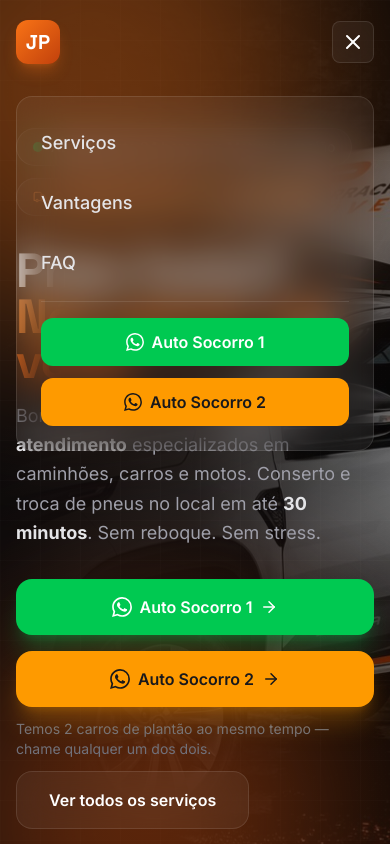
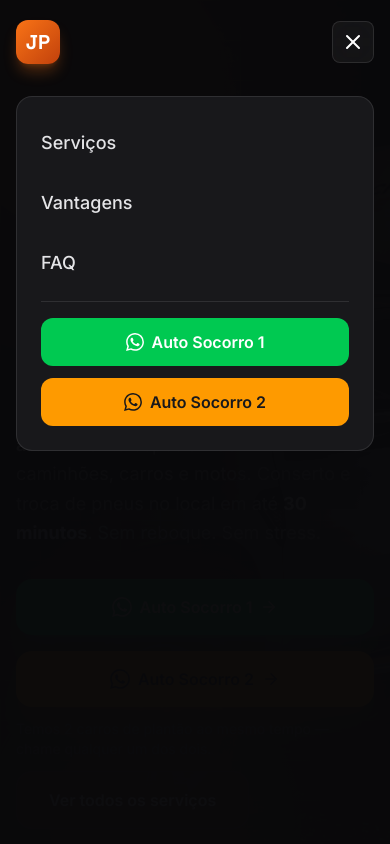
Before and after one commit to Leonardovinibatistela/JP-Borracharia-movel, a React (Vite) app: page / in a window 390 px wide. Both pictures are taken after a click on the button "Menu". Shown: the top 844 px of the page. Built offline with nearby package versions, Linux system fonts and the light colour scheme.

Commit message:
Corrige menu mobile transparente: fundo solido para ficar legivel no celular

```diff
--- a/src/App.tsx
+++ b/src/App.tsx
@@ -185,9 +185,9 @@ function Navbar() {
             initial={{ opacity: 0, y: -20 }}
             animate={{ opacity: 1, y: 0 }}
             exit={{ opacity: 0, y: -20 }}
-            className="fixed inset-0 z-40 lg:hidden pt-24 px-4"
+            className="fixed inset-0 z-40 lg:hidden pt-24 px-4 bg-dark-950/98"
           >
-            <div className="glass rounded-2xl p-6 space-y-4">
+            <div className="bg-dark-900 border border-white/10 rounded-2xl p-6 space-y-4">
               {navLinks.map((link) => (
                 <a
                   key={link.href}
```
